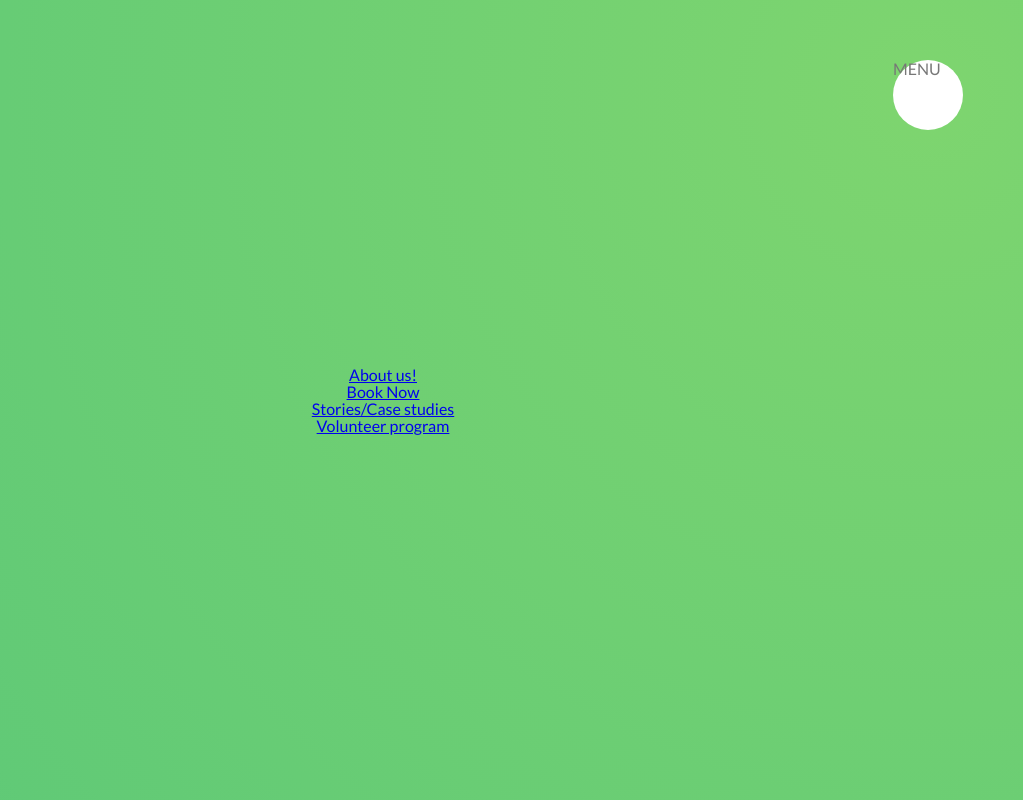
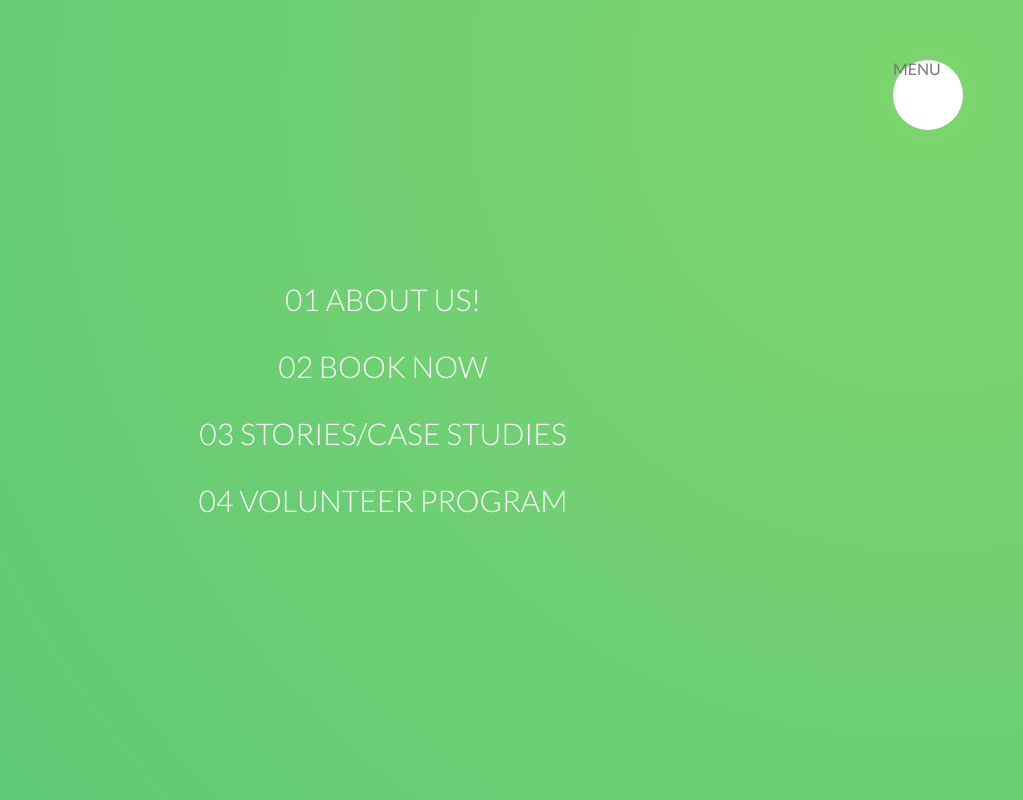
Before and after one commit to swissnez/Advanced-CSS, a website: page index.html in a window 1280 px wide. Shown: the top 800 px of the page, without its empty margins (257-1280 px from the left). Drawn offline with Linux system fonts and the light colour scheme.

Commit message:
Navigation span numbers

```diff
--- a/index.html
+++ b/index.html
@@ -21,10 +21,10 @@
 
             <nav class="navigation__nav">
                 <ul class="navigation__list">
-                    <li class="navigation__item"><a href="#" class="navigation__link">About us!</a></li>
-                    <li class="navigation__item"><a href="#" class="navigation__link">Book Now</a></li>
-                    <li class="navigation__item"><a href="#" class="navigation__link">Stories/Case studies</a></li>
-                    <li class="navigation__item"><a href="#" class="navigation__link">Volunteer program</a></li>
+                    <li class="navigation__item"><a href="#" class="navigation__link"><span>01 </span>About us!</a></li>
+                    <li class="navigation__item"><a href="#" class="navigation__link"><span>02 </span>Book Now</a></li>
+                    <li class="navigation__item"><a href="#" class="navigation__link"><span>03 </span>Stories/Case studies</a></li>
+                    <li class="navigation__item"><a href="#" class="navigation__link"><span>04 </span>Volunteer program</a></li>
                 </ul>
             </nav>
         </div>
--- a/sass/abstracts/_mixins.scss
+++ b/sass/abstracts/_mixins.scss
@@ -6,11 +6,12 @@
     }
 }
 
-@mixin fiftyfifty {
+@mixin fiftyfifty { //.navigation__list
         position: absolute;
         top: 50%;
         left: 50%;
         transform: translate(-50%,-50%);
         list-style: none;
         text-align: center;
+
 }
--- a/sass/layouts/_navigation.scss
+++ b/sass/layouts/_navigation.scss
@@ -39,11 +39,38 @@
     }
 
     &__item {
+        margin: 3rem;
 
     }
 
     &__link {
+        &:link,
+        &:visited {
+            display: inline-block;
+            font-size: 3rem;
+            font-weight: 300;
+            padding: 1rem 1rem;
+            color: $color-white;
+            text-decoration: none;
+            text-transform: uppercase;
+            background-image: linear-gradient(120deg,rgba(transparent, 0) 0%, rgba(transparent,0) 50%, $color-white 50%);
+            background-size: 220%; // Cover the entire background as much as possible
+            transition: all .8s; // slow transition of animation
+    }
+
+    &:hover,
+    &:active {
+        background-position: 100%;
+        color: $color-primary-dark; // show the 'green' whilst the background is white.
+        transform: translateX(-5rem); //Move 50px left
+        span {
+            padding-right: 1.5rem;
+            display: inline-block;
+        }
+    }
+
 
     }
 
+
 }
```
Also changed, not shown: css/style.css.
